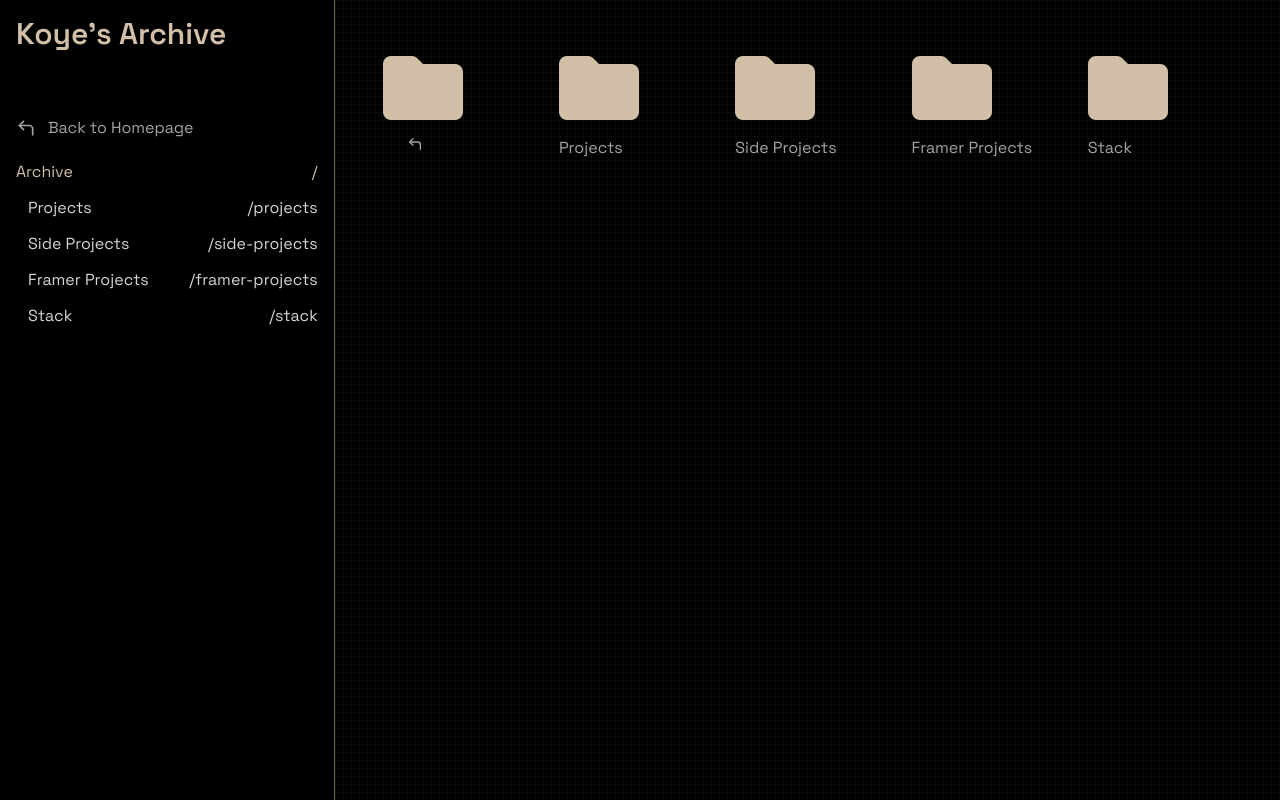
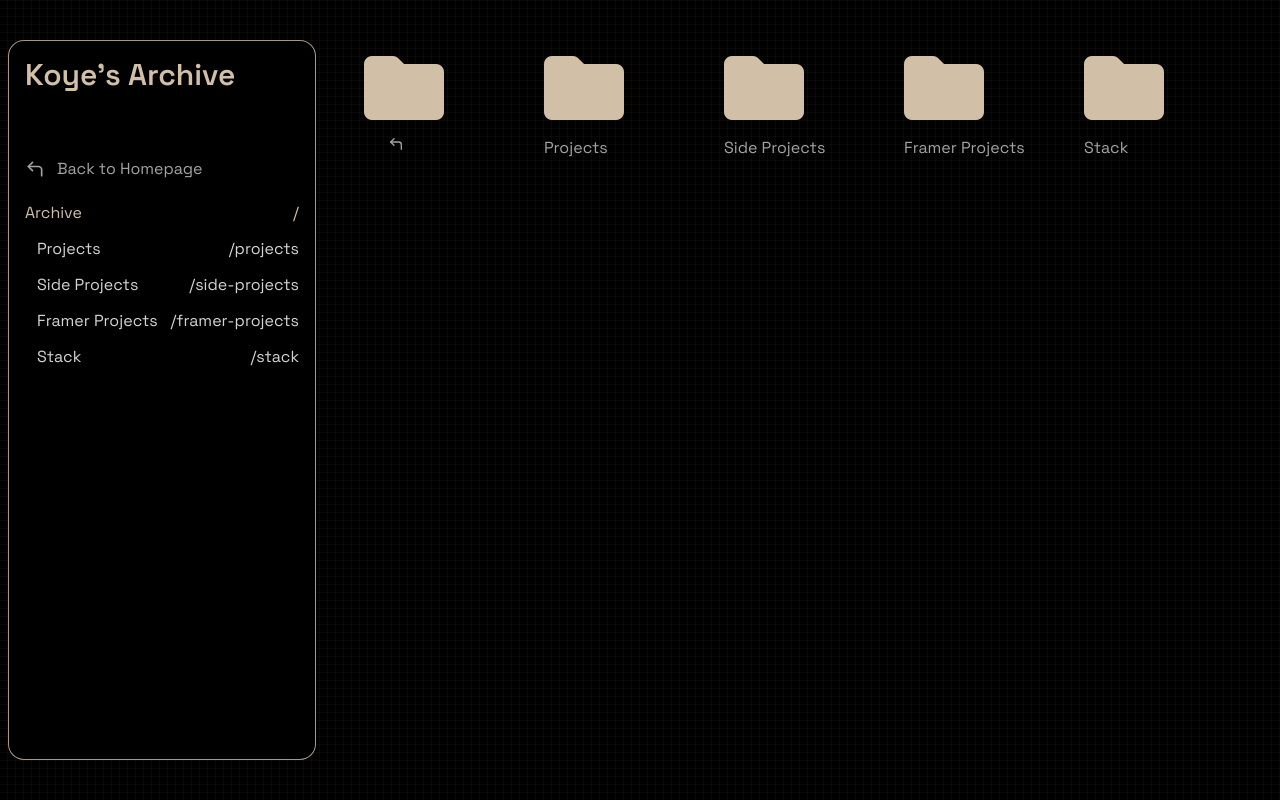
Before and after one commit to kryptcode/koyejo, a Next.js app: page /archives in a window 1280 px wide. Built offline with nearby package versions, Linux system fonts and the light colour scheme.

Commit message:
"sidebar float"

```diff
--- a/src/app/archives/page.jsx
+++ b/src/app/archives/page.jsx
@@ -292,7 +292,8 @@ const Page = () => {
 
       <div className=" flex-grow">
         <div className=" flex items-start mx-auto h-full">
-          <div className="flex-1 bg-black border-r border-[#d1bfa7]/50 p-4 min-h-[100vh] hidden lg:block">
+          <div className="flex-1  py-10 h-[100vh] hidden pl-2 lg:block">
+          <div className="bg-black border border-[#d1bfa7]/80 h-full p-4 rounded-2xl ">
             <h5 className="text-3xl font-semibold text-[#d1bfa7]">
               Koye&apos;s Archive
             </h5>
@@ -381,6 +382,9 @@ const Page = () => {
                     <span>/frontend-mentor</span>
                   </div>
                 </div> */}
+              </div>
+
+
               </div>
             </div>
           </div>
```
